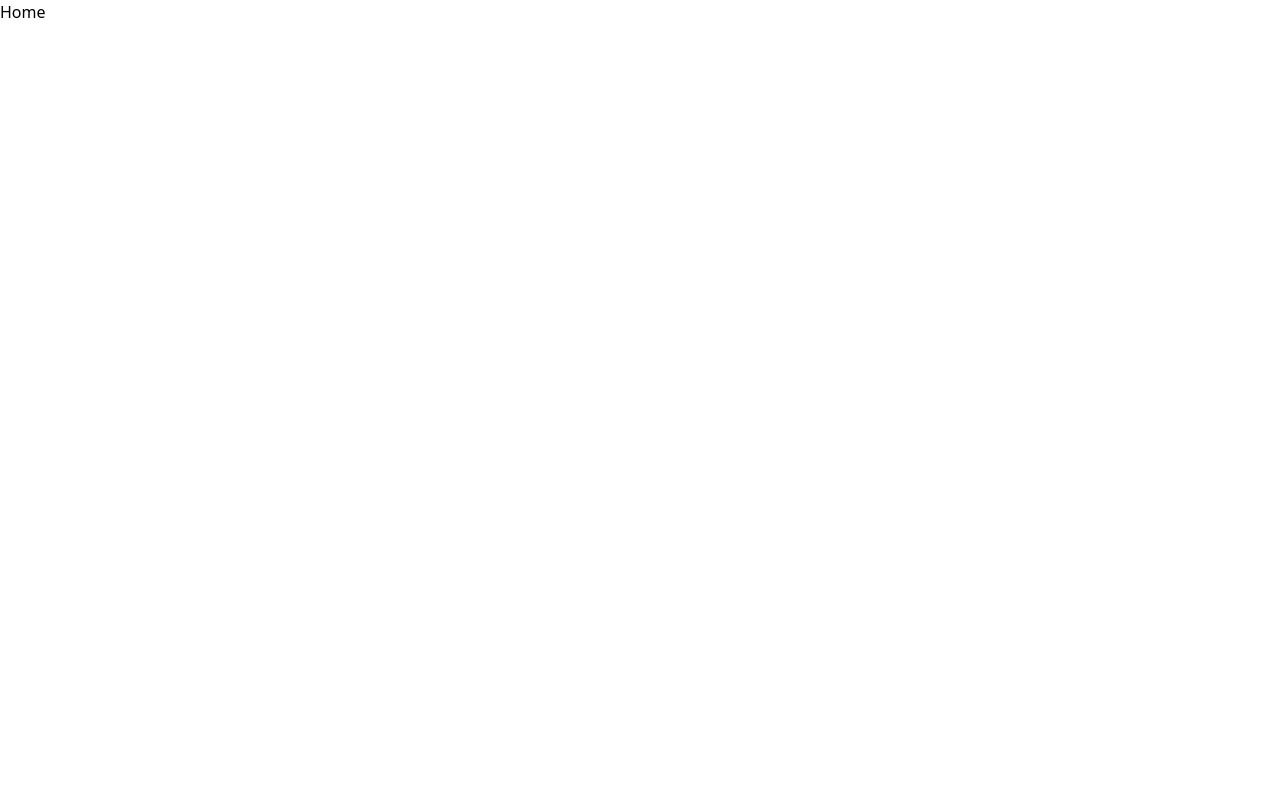
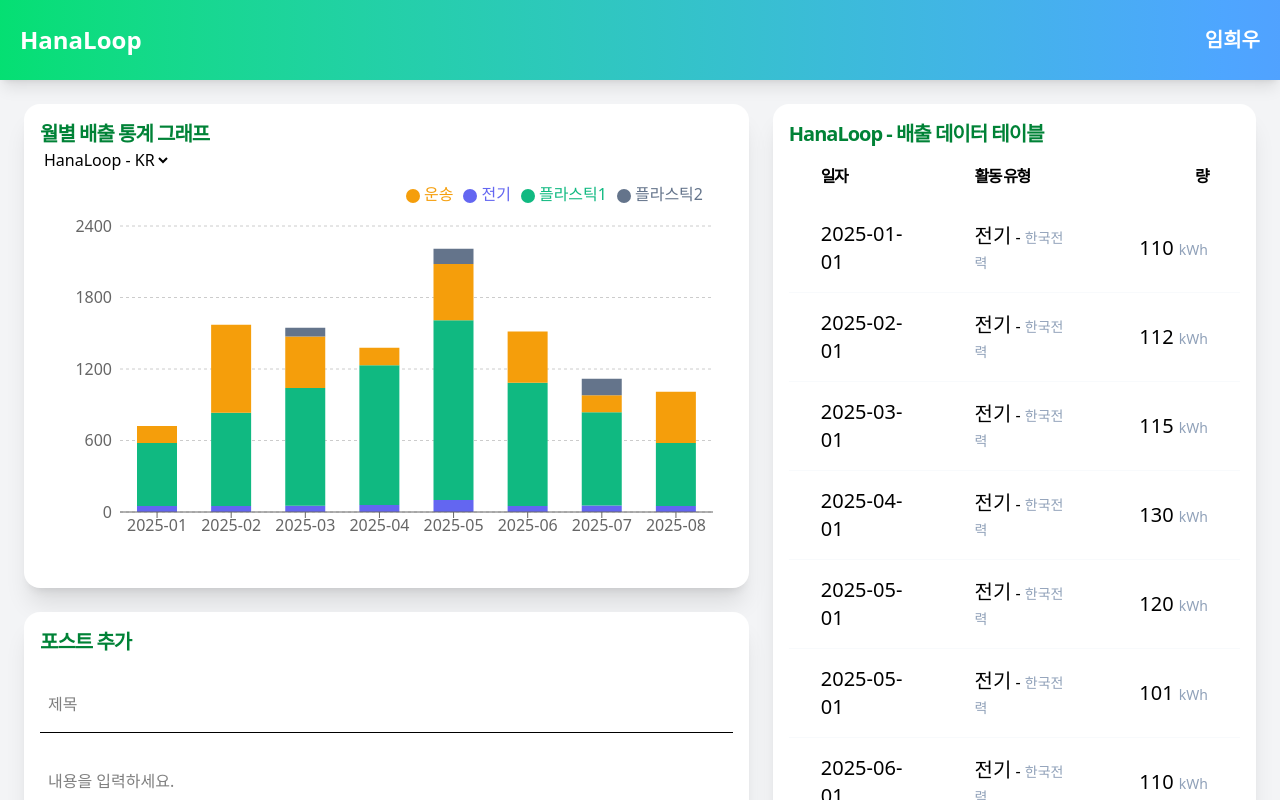
Before and after one commit to LHeeW/product_carbon_footprint, a Next.js app: page / in a window 1280 px wide. Shown: the top 800 px of the page. Built offline with nearby package versions, Linux system fonts and the light colour scheme.

Commit message:
Feat: tanstack-query provider 및 대시보드 ui 연결

```diff
--- /dev/null
+++ b/app/components/header.tsx
@@ -0,0 +1,8 @@
+export default function Header() {
+  return (
+  <header className="flex justify-between items-center px-5 py-6 bg-linear-to-r from-green-400 to-blue-400 shadow-lg text-white">
+    <h1 className="text-2xl font-bold">HanaLoop</h1>
+    <h3 className="text-xl font-bold">임희우</h3>
+  </header>
+)
+}
--- /dev/null
+++ b/app/components/provider.tsx
@@ -0,0 +1,12 @@
+"use client";
+
+import { QueryClient, QueryClientProvider } from "@tanstack/react-query";
+import { useState } from "react";
+
+export default function Provider({ children }: { children: React.ReactNode }) {
+  const [queryClient] = useState(() => new QueryClient());
+
+  return (
+    <QueryClientProvider client={queryClient}>{children}</QueryClientProvider>
+  );
+}
--- a/app/layout.tsx
+++ b/app/layout.tsx
@@ -1,3 +1,4 @@
+import Provider from "./components/provider";
 import "./globals.css";
 
 export default function RootLayout({
@@ -7,7 +8,9 @@
 }>) {
   return (
     <html lang="ko">
-      <body className="min-h-full flex flex-col">{children}</body>
+      <body className="min-h-full flex flex-col bg-gray-100">
+        <Provider>{children}</Provider>
+      </body>
     </html>
   );
 }
--- a/app/page.tsx
+++ b/app/page.tsx
@@ -1,3 +1,26 @@
+import { Suspense } from "react";
+import ChartsContainer from "./components/charts/charts-container";
+import ChartsSkeleton from "./ui/skeleton/charts-skeleton";
+import Header from "./components/header";
+import TableContainer from "./components/tables/table-container";
+import TableSkeleton from "./ui/skeleton/table-skeleton";
+import PostsContainer from "./components/posts/posts-container";
+
 export default function Home() {
-  return <div>Home</div>;
+  return (
+    <>
+      <Header />
+      <main className="p-6 grid grid-cols-[1.5fr_1fr] grid-rows-[auto_1fr] items-start gap-6">
+        <Suspense fallback={<ChartsSkeleton />}>
+          <ChartsContainer />
+        </Suspense>
+        <div className="row-span-2">
+          <Suspense fallback={<TableSkeleton />}>
+            <TableContainer />
+          </Suspense>
+        </div>
+        <PostsContainer />
+      </main>
+    </>
+  );
 }
```
